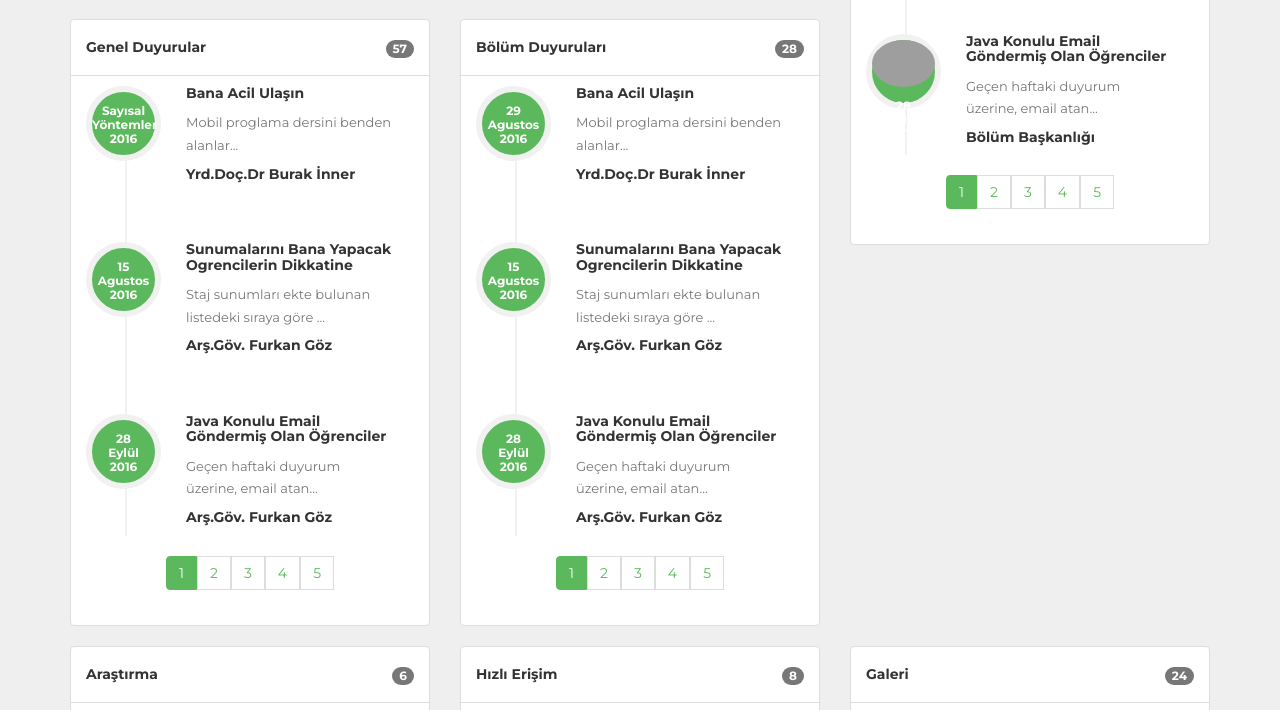
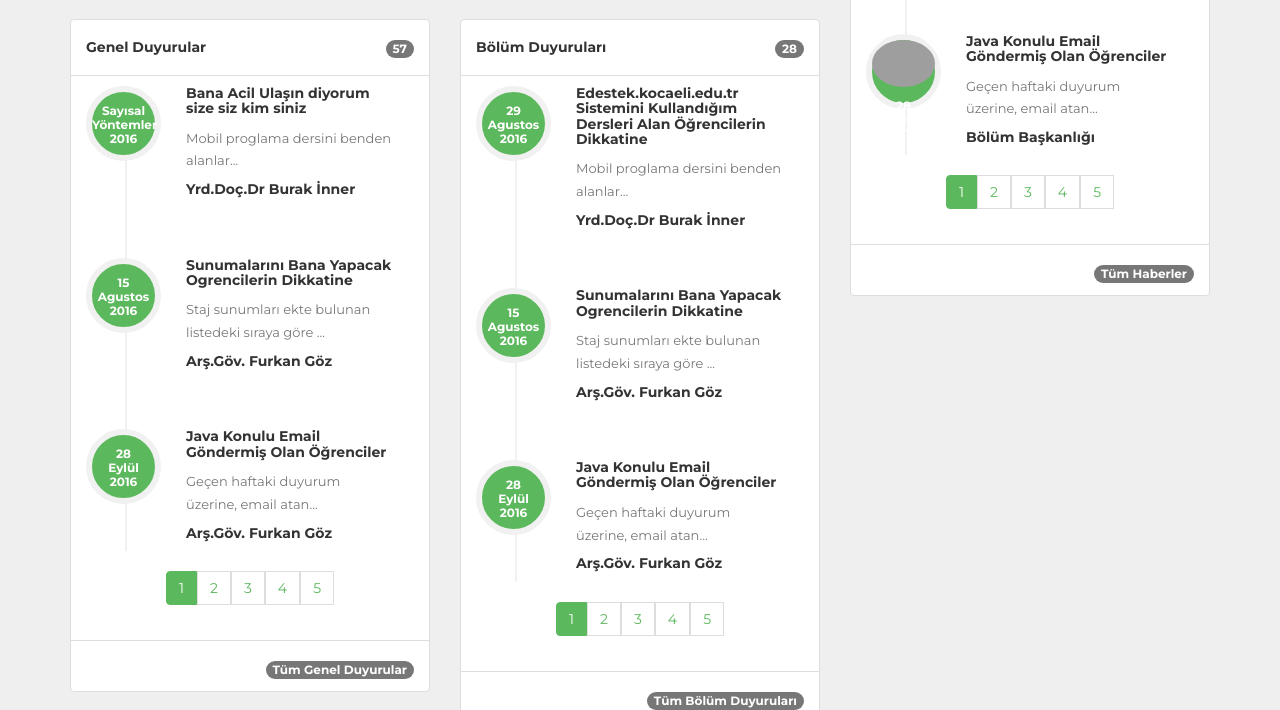
Before and after one commit to ramazan/KouBilgisayarMuh, a PHP site: page / in a window 1280 px wide. Shown: the part 664-1374 px from the top of the page. Run offline with PHP 8.4, Linux system fonts and the light colour scheme; some web fonts are replaced; grey boxes are pictures that could not be loaded.

Commit message:
haberler,duyrulara t

```diff
--- a/index.php
+++ b/index.php
@@ -289,7 +289,7 @@
 				<div class="timeline-panel">
 
 					<div class="timeline-heading">
-						<h4>Bana Acil Ulaşın</h4>
+						<h4>Bana Acil Ulaşın diyorum size siz kim siniz</h4>
 
 					</div>
 					<div class="timeline-body">
@@ -351,6 +351,11 @@
 		</div>
 
 			  </li>
+			  </li>
+			  <li class="list-group-item" >
+    			<h4><span class="badge" style="float:right;" >Tüm Genel Duyurular</span></h4>
+    			<br/>
+			  </li>
 
   </ul>
     		</div>
@@ -376,7 +381,7 @@
 				<div class="timeline-panel">
 
 					<div class="timeline-heading">
-						<h4>Bana Acil Ulaşın</h4>
+						<h4>Edestek.kocaeli.edu.tr Sistemini Kullandığım Dersleri Alan Öğrencilerin Dikkatine </h4>
 
 					</div>
 					<div class="timeline-body">
@@ -436,7 +441,10 @@
 				<li><a href="#">5</a></li>
 			</ul>
 		</div>
-
+			  </li>
+			  <li class="list-group-item" >
+    			<h4><span class="badge" style="float:right;" >Tüm Bölüm Duyuruları</span></h4>
+    			<br/>
 			  </li>
 
   </ul>
@@ -552,10 +560,16 @@
 			</ul>
 		</div>
 			  </li>
-
+			  <li class="list-group-item" >
+    			<h4><span class="badge" style="float:right;" >Tüm Haberler</span></h4>
+    			<br/>
+			  </li>
 	</ul>
 
 			  </li>
+
+			  </li>
+
 
 
   </ul>
```
